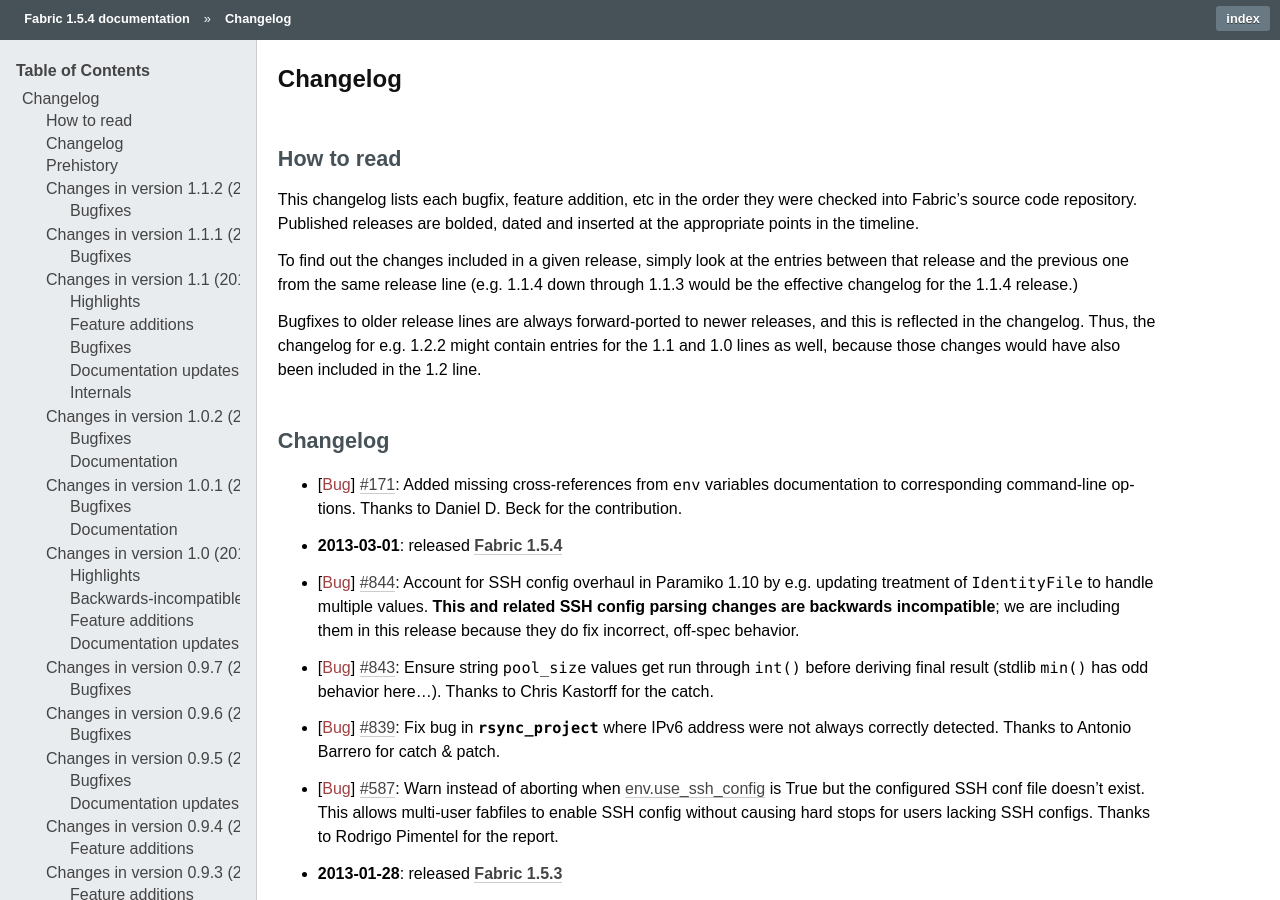
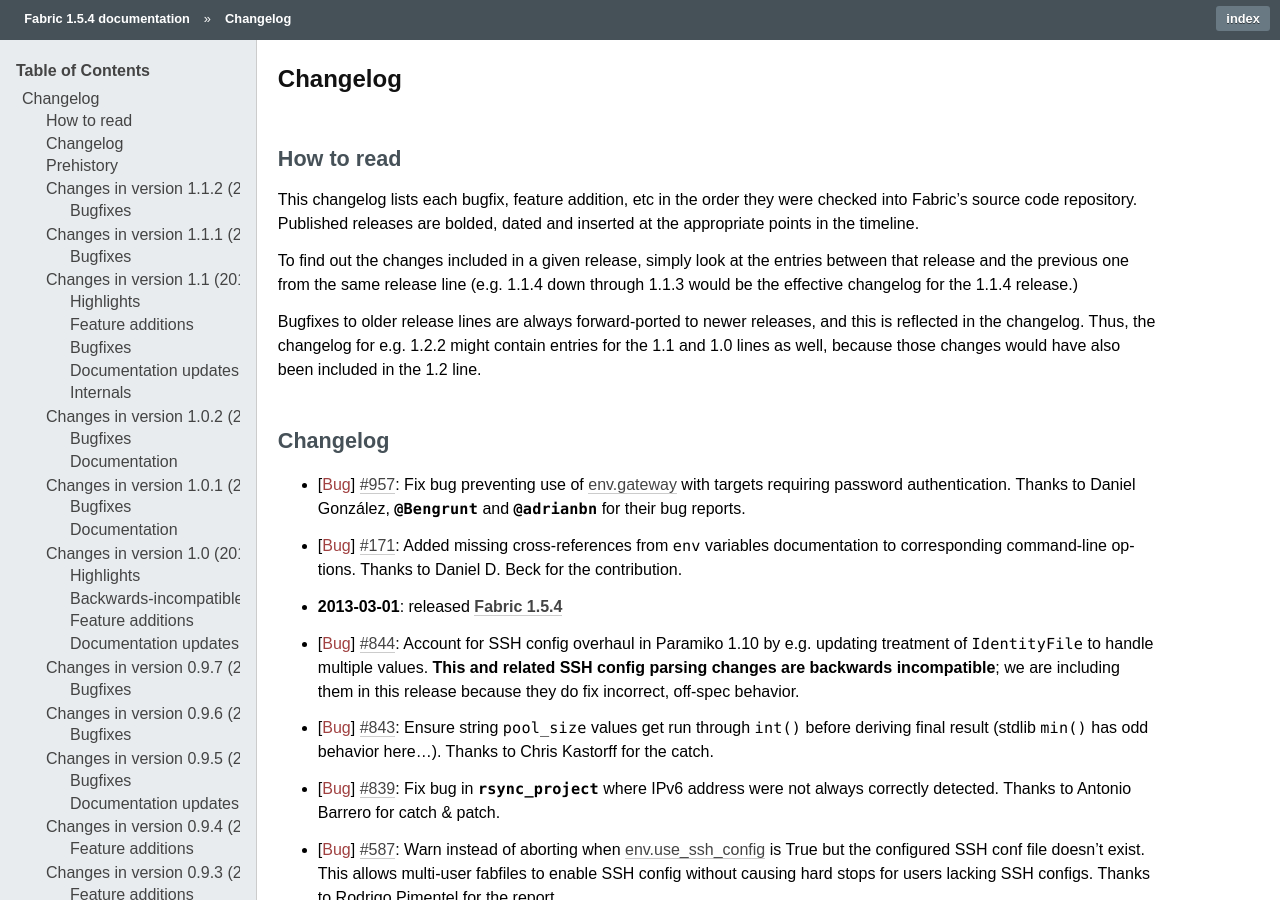
Before and after one commit to fabric/fabric, a Sphinx documentation site: the page built from docs/changelog.rst, in a window 1280 px wide and 900 px high. Built offline with Sphinx 7.4.7, drawn with Linux system fonts in a browser that asks for light colours.

Commit message:
Changelog re #957

```diff
--- a/docs/changelog.rst
+++ b/docs/changelog.rst
@@ -25,6 +25,9 @@
 Changelog
 =========
 
+* :bug:`957` Fix bug preventing use of :ref:`env.gateway <gateway>` with
+  targets requiring password authentication. Thanks to Daniel González,
+  `@Bengrunt` and `@adrianbn` for their bug reports.
 * :bug:`171` Added missing cross-references from ``env`` variables documentation
   to corresponding command-line options. Thanks to Daniel D. Beck for the
   contribution.
```
